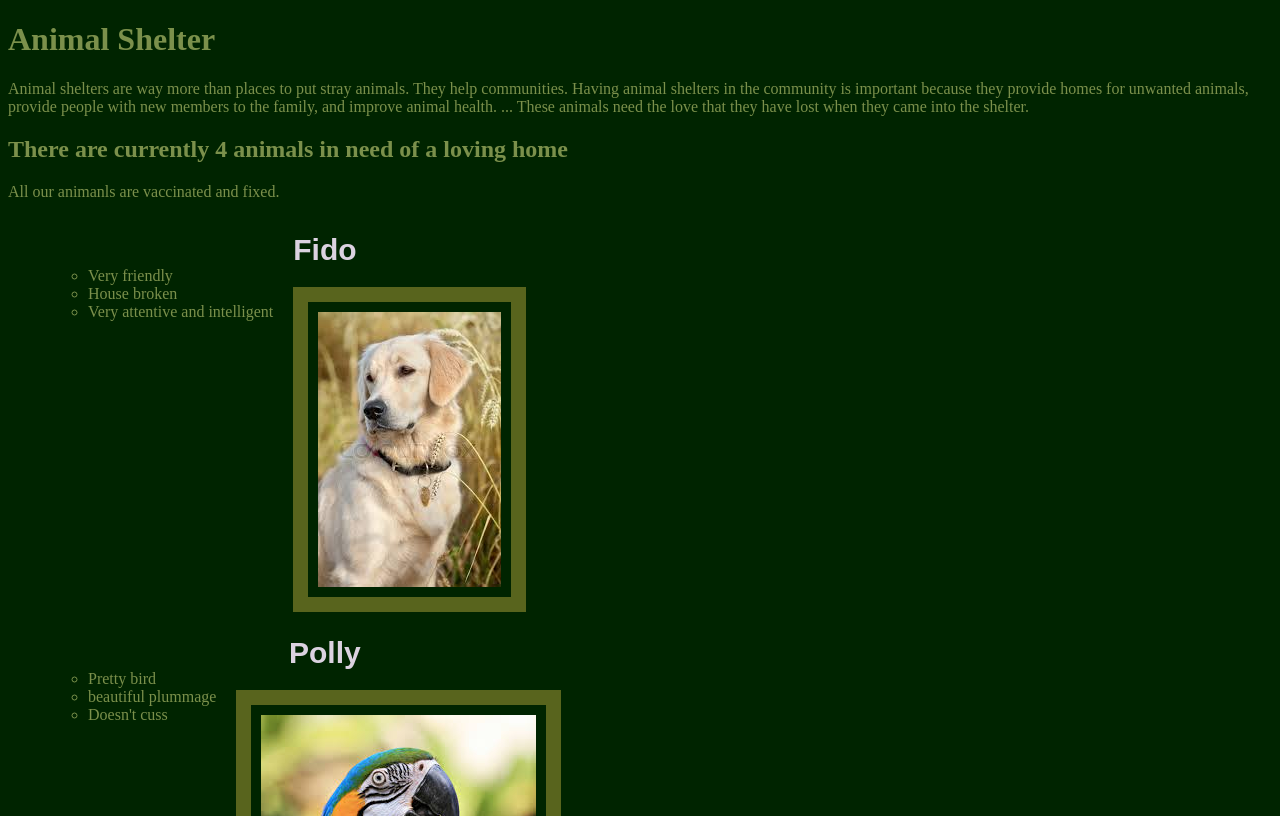
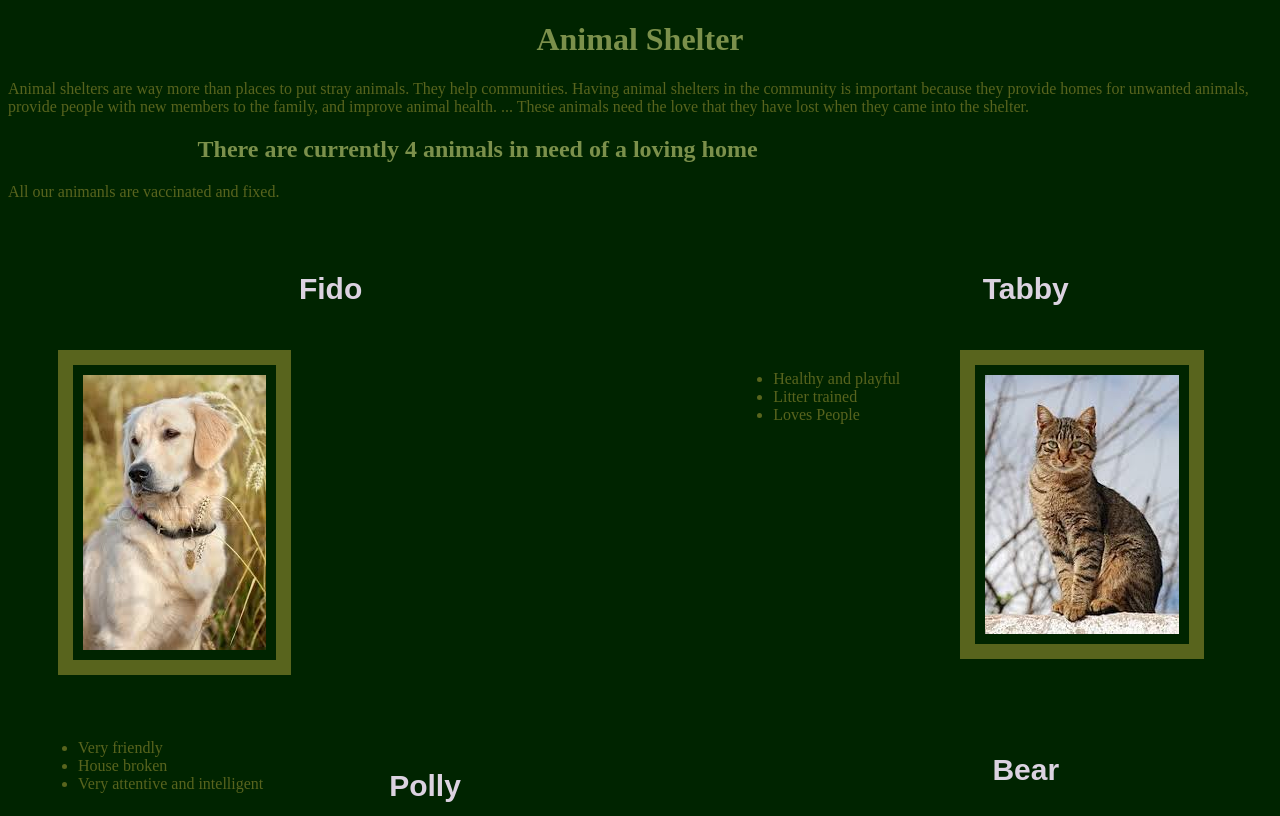
Before and after one commit to alexanserg/animal-shelter, a plain HTML site: page index.html in a window 1280 px wide. Shown: the top 816 px of the page. Drawn offline with Linux system fonts and the light colour scheme.

Commit message:
add finishing touches to css stylesheet

```diff
--- a/css/styles.css
+++ b/css/styles.css
@@ -1,6 +1,6 @@
 body {
   background-color: #002400;
-  color: #7B904B;
+  color: #58641D;
 }
 
 .name {
@@ -23,4 +23,33 @@ img {
 
 ul {
   float: left;
+  margin: 20px;
+  padding: 20px;
 }
+
+h1 {
+  text-align: center;
+  color: #7B904B;
+}
+
+h2 {
+  margin-left: 15%;
+  color: #7B904B;
+}
+
+.column1 {
+  width: 45%;
+  float: left;
+
+}
+
+
+.column2 {
+  width: 45%;
+  float: right;
+}
+
+.box {
+  margin: 15px;
+  padding:15px;
+}
--- a/index.html
+++ b/index.html
@@ -10,37 +10,52 @@
     <p id="important">Animal shelters are <span>way more</span> than places to put stray animals. They help communities. Having animal shelters in the community is important because they provide homes for unwanted animals, provide people with new members to the family, and improve animal health. ... These animals need the love that they have lost when they came into the shelter.</p>
     <h2>There are currently 4 animals in need of a loving home</h2>
     <p>All our animanls are vaccinated and fixed.</p>
-    <ul id="names">
-      <li class="name">Fido</li>
+
+      <div class="column1">
+        <div class="box">
+          <h2 class="name">Fido</h2>
           <img class="dog" src="img/fido.jpg" alt="Picture of a labrador">
           <ul class="dog">
             <li>Very friendly</li>
             <li>House broken</li>
             <li>Very attentive and intelligent</li>
           </ul>
-      <li class="name">Polly</li>
+        </div>
+
+        <div class="box">
+          <h2 class="name">Polly</h2>
           <img class="bird" src="img/polly.jpg" alt="Picture of a parrot">
           <ul>
             <li>Pretty bird</li>
             <li>beautiful plummage</li>
             <li>Doesn't cuss</li>
           </ul>
-      <div class="cat">
-        <li class="name">Tabby</li>
-        <img class="cat" src="img/tabby.jpg" alt="Picture of a tabby cat">
+        </div>
+      </div>
+
+
+      <div class="column2">
+        <div class="box">
+          <h2 class="name">Tabby</h2>
+          <img class="cat" src="img/tabby.jpg"  alt="Picture of a tabby cat">
           <ul>
             <li>Healthy and playful</li>
             <li>Litter trained</li>
             <li>Loves People</li>
           </ul>
-        <li class="name">Bear</li>
+        </div>
+
+        <div class="box">
+          <h2 class="name">Bear</h2>
           <img class="cat" src="img/bear.jpg" alt="Picture of siamese kitten">
           <ul>
             <li>Innocent Ball of Fur</li>
             <li>Needs a loving family</li>
           </ul>
         </div>
-    </ul>
+      </div>
+
+    <!-- </ul> -->
 
 
   </body>
```
Lines whose indentation alone changed are shown as unchanged.
